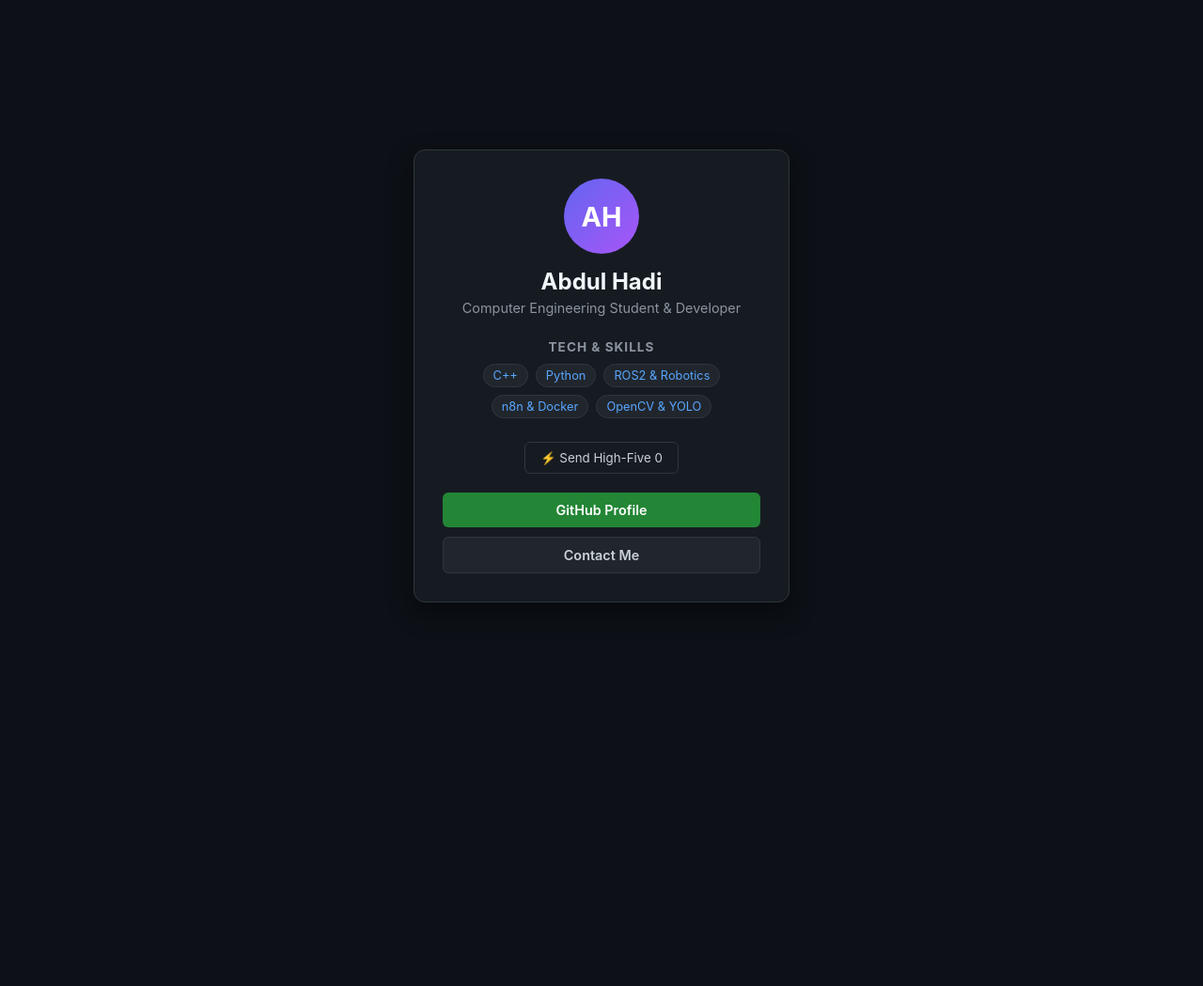
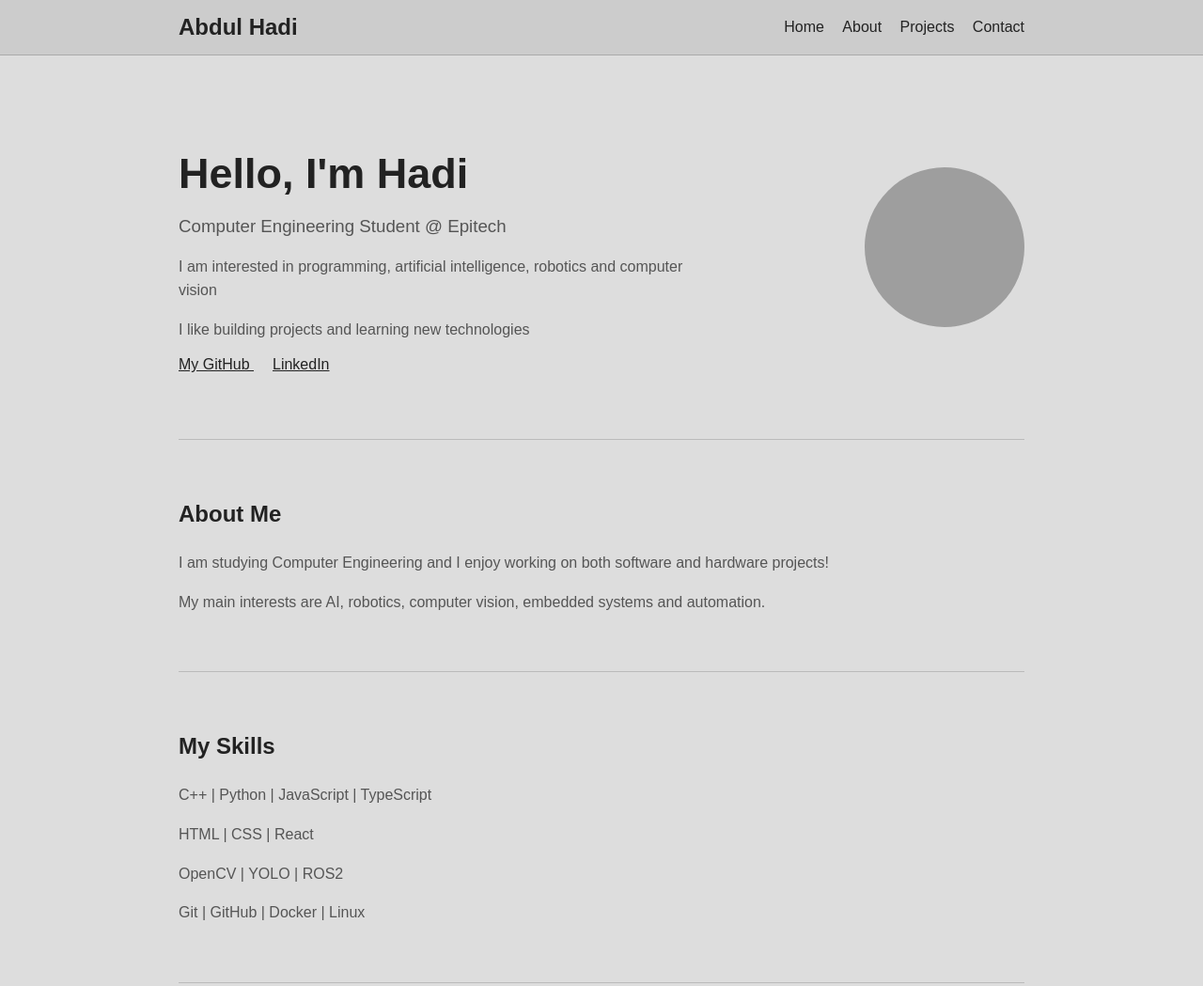
Before and after one commit to Hadii-hash/Portfolioo, a plain HTML site: page index.html in a window 1280 px wide. Shown: the top 1049 px of the page at 94% size. Before the commit the page ends 800 px from the top, so only its background shows below. Drawn offline with Linux system fonts and the light colour scheme; grey boxes are pictures that could not be loaded.

Commit message:
Update index.html

```diff
--- a/index.html
+++ b/index.html
@@ -1,182 +1,193 @@
 <!DOCTYPE html>
 <html lang="en">
 <head>
-  <meta charset="UTF-8" />
-  <meta name="viewport" content="width=device-width, initial-scale=1.0" />
-  <title>Abdul Hadi | Developer Profile</title>
-  <style>
-    * {
-      box-sizing: border-box;
-      margin: 0;
-      padding: 0;
-      font-family: -apple-system, BlinkMacSystemFont, "Segoe UI", Roboto, Helvetica, Arial, sans-serif;
-    }
+    <meta charset="UTF-8">
+    <meta name="viewport" content="width=device-width, initial-scale=1.0">
+    <title>Hadi Portfolio</title>
+    <link rel="stylesheet" href="css/style.css">
+</head>
 
-    body {
-      background-color: #0d1117;
-      color: #c9d1d9;
-      display: flex;
-      justify-content: center;
-      align-items: center;
-      min-height: 100vh;
-      padding: 20px;
-    }
 
-    .card-container {
-      background: #161b22;
-      border: 1px solid #30363d;
-      border-radius: 12px;
-      width: 100%;
-      max-width: 400px;
-      padding: 30px;
-      text-align: center;
-      box-shadow: 0 10px 25px rgba(0, 0, 0, 0.5);
-    }
+<body>
+    <header>
+        <nav>
+            <h2>Abdul Hadi</h2>
+            <div>
+                <a href="#">Home</a>
+                <a href="#">About</a>
+                <a href="#">Projects</a>
+                <a href="#">Contact</a>
+            </div>
+        </nav>
+    </header>
 
-    .avatar {
-      width: 80px;
-      height: 80px;
-      background: linear-gradient(135deg, #6366f1, #a855f7);
-      color: white;
-      font-size: 1.8rem;
-      font-weight: bold;
-      border-radius: 50%;
-      display: flex;
-      align-items: center;
-      justify-content: center;
-      margin: 0 auto 15px auto;
-    }
+    <main>
+        <div class="intro">
+            <div>
+                <h1>Hello, I'm Hadi</h1>
+                <h3>Computer Engineering Student @ Epitech</h3>
+                <p>
+                    I am interested in programming, artificial
+                    intelligence, robotics and computer vision
+                </p>
 
-    h1 {
-      font-size: 1.5rem;
-      color: #f0f6fc;
-    }
+                <p>
+                    I like building projects and learning new
+                    technologies
+                </p>
 
-    .tagline {
-      font-size: 0.9rem;
-      color: #8b949e;
-      margin-top: 5px;
-    }
+                <a href="https://github.com/hadi-ce04" target="_blank">
+                    My GitHub
+                </a>
 
-    .skills-section {
-      margin: 25px 0;
-    }
+                <a
+                    href="https://www.linkedin.com/in/abdul-hadi-57281732a"
+                    target="_blank"
+                >
+                    LinkedIn
+                </a>
 
-    .skills-section h3 {
-      font-size: 0.85rem;
-      text-transform: uppercase;
-      letter-spacing: 1px;
-      color: #8b949e;
-      margin-bottom: 10px;
-    }
+            </div>
 
-    .tags {
-      display: flex;
-      flex-wrap: wrap;
-      gap: 8px;
-      justify-content: center;
-    }
+            <img
+                src="https://i.ibb.co/t6hj1tP/8415f1b9-ff21-4114-a434-3001c0a696e6.jpg"
+                alt="Hadi"
+            >
+        </div>
 
-    .tag {
-      background: #21262d;
-      border: 1px solid #30363d;
-      color: #58a6ff;
-      padding: 4px 10px;
-      border-radius: 20px;
-      font-size: 0.8rem;
-    }
+        <section>
 
-    .counter-section {
-      margin-bottom: 20px;
-    }
+            <h2>About Me</h2>
 
-    #likeBtn {
-      background: transparent;
-      border: 1px solid #30363d;
-      color: #c9d1d9;
-      padding: 8px 16px;
-      border-radius: 6px;
-      cursor: pointer;
-      transition: all 0.2s ease;
-    }
+            <p>
+                I am studying Computer Engineering and I enjoy
+                working on both software and hardware projects!
+            </p>
 
-    #likeBtn:hover {
-      background: #21262d;
-      border-color: #8b949e;
-    }
+            <p>
+                My main interests are AI, robotics, computer vision,
+                embedded systems and automation.
+            </p>
 
-    .links {
-      display: flex;
-      flex-direction: column;
-      gap: 10px;
-    }
+        </section>
 
-    .btn {
-      text-decoration: none;
-      background: #238636;
-      color: white;
-      padding: 10px;
-      border-radius: 6px;
-      font-weight: 600;
-      font-size: 0.9rem;
-      transition: background 0.2s ease;
-    }
+        <section>
 
-    .btn:hover {
-      background: #2ea043;
-    }
+            <h2>My Skills</h2>
 
-    .btn-secondary {
-      background: #21262d;
-      color: #c9d1d9;
-      border: 1px solid #30363d;
-    }
+            <p>
+                C++ | Python | JavaScript | TypeScript
+            </p>
 
-    .btn-secondary:hover {
-      background: #30363d;
-    }
-  </style>
-</head>
-<body>
+            <p>
+                HTML | CSS | React
+            </p>
 
-  <div class="card-container">
-    <div class="profile-header">
-      <div class="avatar">AH</div>
-      <h1>Abdul Hadi</h1>
-      <p class="tagline">Computer Engineering Student & Developer</p>
-    </div>
+            <p>
+                OpenCV | YOLO | ROS2
+            </p>
 
-    <div class="skills-section">
-      <h3>Tech & Skills</h3>
-      <div class="tags">
-        <span class="tag">C++</span>
-        <span class="tag">Python</span>
-        <span class="tag">ROS2 & Robotics</span>
-        <span class="tag">n8n & Docker</span>
-        <span class="tag">OpenCV & YOLO</span>
-      </div>
-    </div>
+            <p>
+                Git | GitHub | Docker | Linux
+            </p>
 
-    <div class="counter-section">
-      <button id="likeBtn">⚡ Send High-Five <span id="likeCount">0</span></button>
-    </div>
+        </section>
 
-    <div class="links">
-      <a href="https://github.com/hadi-ce04" target="_blank" rel="noopener noreferrer" class="btn">GitHub Profile</a>
-      <a href="mailto:your-email@example.com" class="btn btn-secondary">Contact Me</a>
-    </div>
-  </div>
+        <section>
 
-  <script>
-    let count = 0;
-    const likeBtn = document.getElementById('likeBtn');
-    const likeCount = document.getElementById('likeCount');
+            <h2>My Projects</h2>
 
-    likeBtn.addEventListener('click', () => {
-      count++;
-      likeCount.textContent = count;
-    });
-  </script>
+            <div class="project">
+
+                <h3>StudySync</h3>
+
+                <p>
+                    A web application for students with study
+                    sessions, tasks and collaboration features
+                </p>
+
+                <p>
+                    React | TypeScript | WebSockets
+                </p>
+
+                <a
+                    href="https://github.com/hadi-ce04/studysync"
+                    target="_blank"
+                >
+                    GitHub
+                </a>
+
+            </div>
+
+
+            <div class="project">
+
+                <h3>Robot Vision</h3>
+
+                <p>
+                    A project using a camera and computer vision
+                    for real-time object detection.
+                </p>
+
+                <p>
+                    Python | YOLO | OpenCV
+                </p>
+
+                <a
+                    href="https://github.com/hadi-ce04"
+                    target="_blank"
+                >
+                    GitHub
+                </a>
+
+            </div>
+
+            <div class="project">
+
+                <h3>SentinelGrid</h3>
+
+                <p>
+                    An experimental project related to automation
+                    and intelligent systems.
+                </p>
+
+                <p>
+                    Python | Automation
+                </p>
+
+                <a
+                    href="https://github.com/hadi-ce04"
+                    target="_blank"
+                >
+                    GitHub
+                </a>
+
+            </div>
+
+        </section>
+
+        <section>
+
+            <h2>Interests</h2>
+
+            <p>
+                Robotics, Artificial Intelligence, Computer Vision,
+                Embedded Systems and Automation.
+            </p>
+
+        </section>
+
+    </main>
+
+
+    <footer>
+
+        <p>
+            Abdul Hadi
+        </p>
+
+    </footer>
 
 </body>
+
 </html>
```
